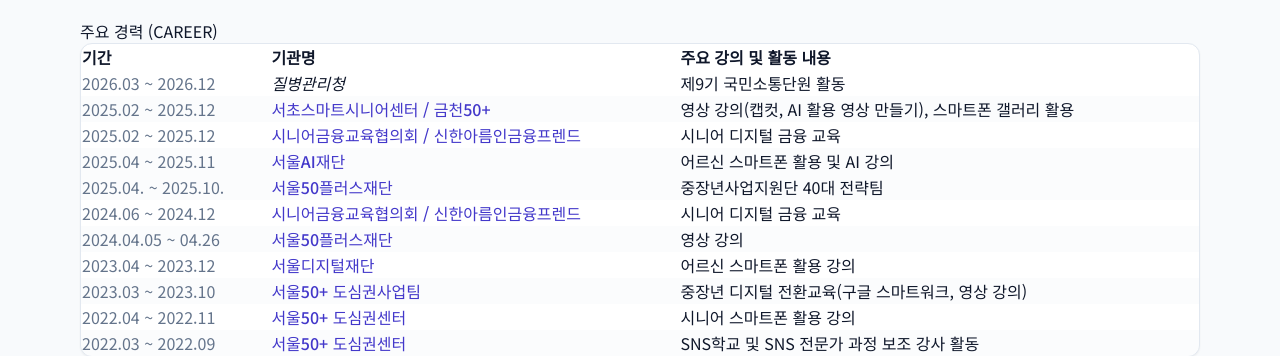
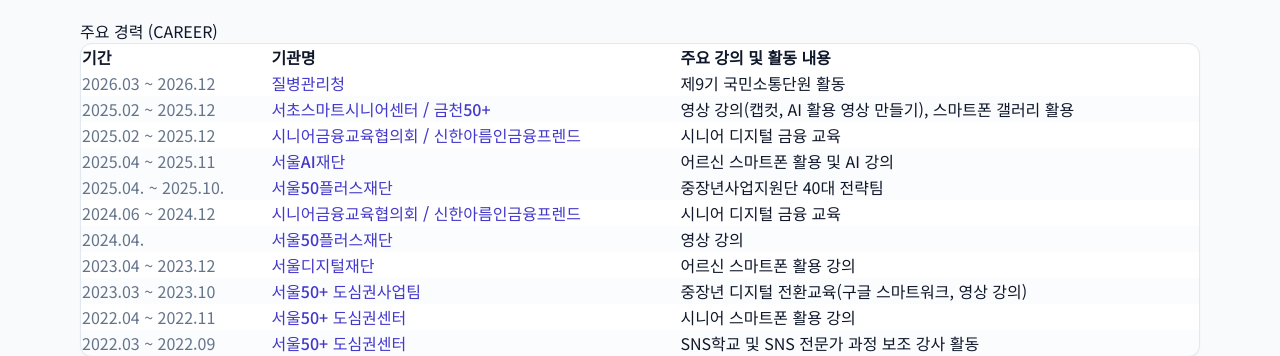
Before and after one commit to rany-ko/rany-ko.github.io, a plain HTML site: page index.html in a window 1280 px wide. Shown: the part 776-1132 px from the top of the page. Drawn offline with nearby package versions, Linux system fonts and the light colour scheme.

Commit message:
Update index.html

```diff
--- a/index.html
+++ b/index.html
@@ -97,7 +97,7 @@
                     <tbody class="text-sm md:text-base">
                         <tr>
                             <td class="text-slate-500 whitespace-nowrap">2026.03 ~ 2026.12</td>
-                            <td class="font-medium italic">질병관리청</td>
+                            <td class="font-medium text-indigo-700">질병관리청</td>
                             <td>제9기 국민소통단원 활동</td>
                         </tr>
                         <tr class="bg-slate-50/50">
@@ -126,7 +126,7 @@
                             <td>시니어 디지털 금융 교육</td>
                         </tr>
                         <tr class="bg-slate-50/50">
-                            <td class="text-slate-500 whitespace-nowrap">2024.04.05 ~ 04.26</td>
+                            <td class="text-slate-500 whitespace-nowrap">2024.04.</td>
                             <td class="font-medium text-indigo-700">서울50플러스재단</td>
                             <td>영상 강의</td>
                         </tr>
```
